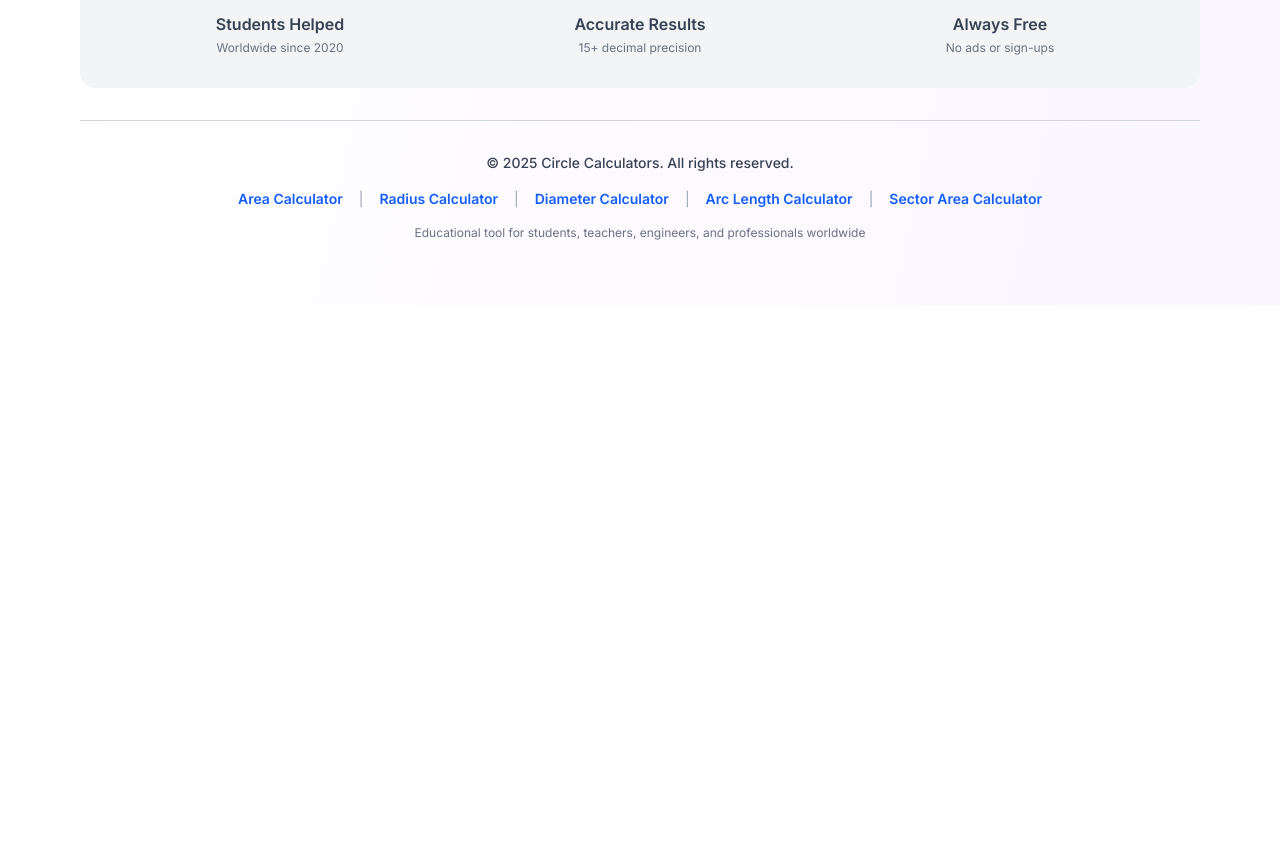
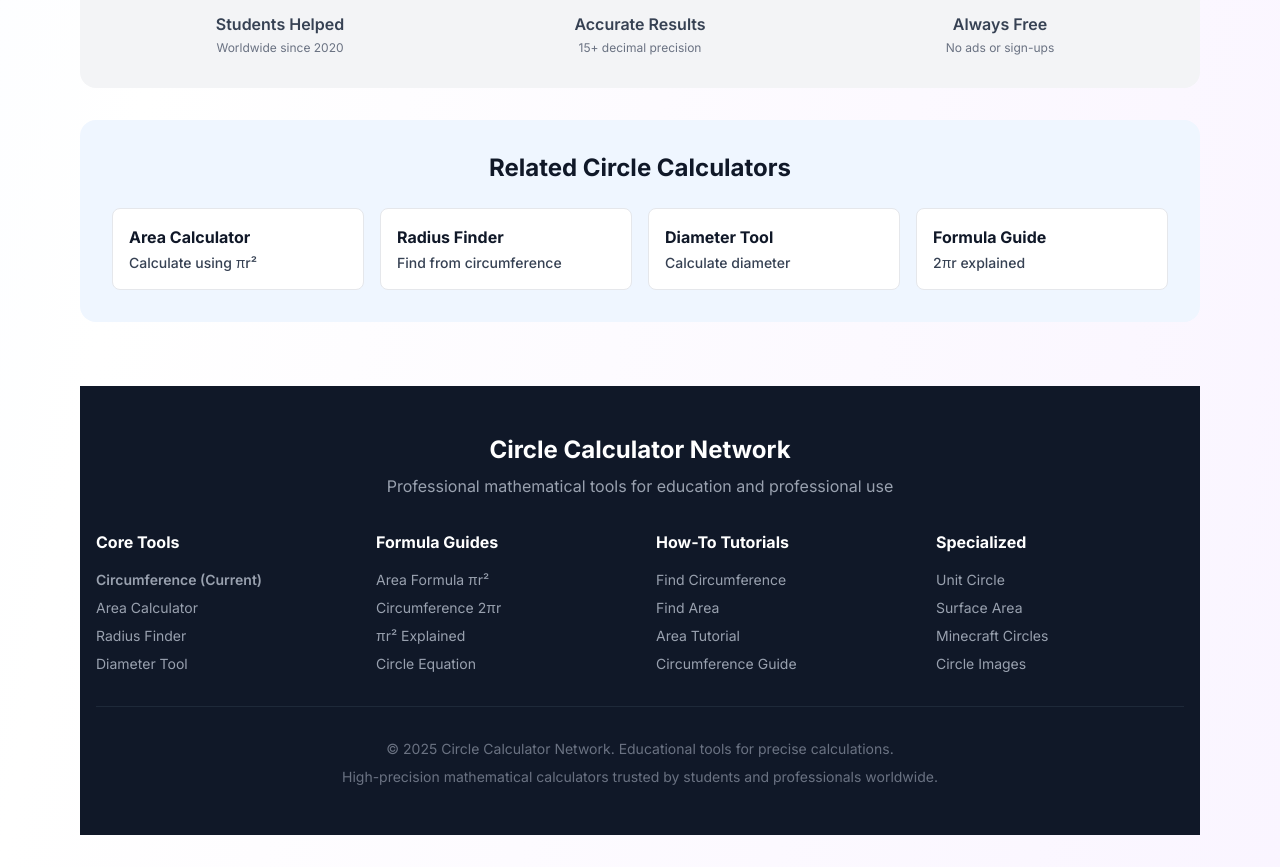
Before and after one commit to SYNC-360/circumference-calculator, a Next.js app: page / in a window 1280 px wide. Shown: the part 5970-6837 px from the top of the page. Before the commit the page ends 6275 px from the top, so only its background shows below. Built offline with nearby package versions, Linux system fonts and the light colour scheme.

Commit message:
Add comprehensive network footer with all calculator links

```diff
--- a/app/page.tsx
+++ b/app/page.tsx
@@ -670,24 +670,85 @@ export default function CircumferenceCalculator() {
           </div>
         </div>
 
-        {/* Footer */}
-        <div className="text-center text-gray-700 text-sm py-8 border-t border-gray-300">
-          <p className="mb-4 font-medium">© 2025 Circle Calculators. All rights reserved.</p>
-          <div className="flex flex-wrap justify-center gap-4 mb-4">
-            <a href="#" className="text-blue-600 hover:underline font-semibold">Area Calculator</a>
-            <span className="text-gray-400">|</span>
-            <a href="#" className="text-blue-600 hover:underline font-semibold">Radius Calculator</a>
-            <span className="text-gray-400">|</span>
-            <a href="#" className="text-blue-600 hover:underline font-semibold">Diameter Calculator</a>
-            <span className="text-gray-400">|</span>
-            <a href="#" className="text-blue-600 hover:underline font-semibold">Arc Length Calculator</a>
-            <span className="text-gray-400">|</span>
-            <a href="#" className="text-blue-600 hover:underline font-semibold">Sector Area Calculator</a>
+        {/* Related Circle Calculators - NEW SECTION */}
+        <div className="bg-blue-50 rounded-2xl p-8 mb-12">
+          <h2 className="text-2xl font-bold text-gray-900 mb-6 text-center">Related Circle Calculators</h2>
+          <div className="grid md:grid-cols-4 gap-4">
+            <a href="https://areaofcircle.com" className="bg-white p-4 rounded-lg border border-gray-200 hover:border-blue-500 transition-colors group">
+              <p className="font-bold text-gray-900 group-hover:text-blue-600 mb-1">Area Calculator</p>
+              <p className="text-sm text-gray-700 font-medium">Calculate using πr²</p>
+            </a>
+            <a href="https://radiusofacircle.com" className="bg-white p-4 rounded-lg border border-gray-200 hover:border-blue-500 transition-colors group">
+              <p className="font-bold text-gray-900 group-hover:text-blue-600 mb-1">Radius Finder</p>
+              <p className="text-sm text-gray-700 font-medium">Find from circumference</p>
+            </a>
+            <a href="https://diameterofacircle.com" className="bg-white p-4 rounded-lg border border-gray-200 hover:border-blue-500 transition-colors group">
+              <p className="font-bold text-gray-900 group-hover:text-blue-600 mb-1">Diameter Tool</p>
+              <p className="text-sm text-gray-700 font-medium">Calculate diameter</p>
+            </a>
+            <a href="https://circumferenceofacircleformula.com" className="bg-white p-4 rounded-lg border border-gray-200 hover:border-blue-500 transition-colors group">
+              <p className="font-bold text-gray-900 group-hover:text-blue-600 mb-1">Formula Guide</p>
+              <p className="text-sm text-gray-700 font-medium">2πr explained</p>
+            </a>
           </div>
-          <p className="text-xs text-gray-500">
-            Educational tool for students, teachers, engineers, and professionals worldwide
-          </p>
         </div>
+
+        {/* Network Footer - UPDATED VERSION */}
+        <footer className="bg-gray-900 text-gray-400 py-12 mt-16">
+          <div className="max-w-7xl mx-auto px-4">
+            <div className="text-center mb-8">
+              <h2 className="text-2xl font-bold text-white mb-2">Circle Calculator Network</h2>
+              <p className="text-gray-400">Professional mathematical tools for education and professional use</p>
+            </div>
+
+            <div className="grid md:grid-cols-4 gap-8 mb-8">
+              <div>
+                <h3 className="font-bold text-white mb-4">Core Tools</h3>
+                <ul className="space-y-2 text-sm">
+                  <li><a href="https://circumferenceofacircle.com" className="hover:text-white font-semibold">Circumference (Current)</a></li>
+                  <li><a href="https://areaofcircle.com" className="hover:text-white">Area Calculator</a></li>
+                  <li><a href="https://radiusofacircle.com" className="hover:text-white">Radius Finder</a></li>
+                  <li><a href="https://diameterofacircle.com" className="hover:text-white">Diameter Tool</a></li>
+                </ul>
+              </div>
+
+              <div>
+                <h3 className="font-bold text-white mb-4">Formula Guides</h3>
+                <ul className="space-y-2 text-sm">
+                  <li><a href="https://circleareaformula.com" className="hover:text-white">Area Formula πr²</a></li>
+                  <li><a href="https://circumferenceofacircleformula.com" className="hover:text-white">Circumference 2πr</a></li>
+                  <li><a href="https://formulaforareaofacircle.com" className="hover:text-white">πr² Explained</a></li>
+                  <li><a href="https://equationofacircle.com" className="hover:text-white">Circle Equation</a></li>
+                </ul>
+              </div>
+
+              <div>
+                <h3 className="font-bold text-white mb-4">How-To Tutorials</h3>
+                <ul className="space-y-2 text-sm">
+                  <li><a href="https://howtofindcircumference.com" className="hover:text-white">Find Circumference</a></li>
+                  <li><a href="https://howtofindareaofacircle.com" className="hover:text-white">Find Area</a></li>
+                  <li><a href="https://howtofindtheareaofacircle.com" className="hover:text-white">Area Tutorial</a></li>
+                  <li><a href="https://howtofindcircumferenceofacircle.com" className="hover:text-white">Circumference Guide</a></li>
+                </ul>
+              </div>
+
+              <div>
+                <h3 className="font-bold text-white mb-4">Specialized</h3>
+                <ul className="space-y-2 text-sm">
+                  <li><a href="https://unitcircleradians.com" className="hover:text-white">Unit Circle</a></li>
+                  <li><a href="https://surfaceareaofacircle.com" className="hover:text-white">Surface Area</a></li>
+                  <li><a href="https://minecraftcirclechart.com" className="hover:text-white">Minecraft Circles</a></li>
+                  <li><a href="https://circlepng.com" className="hover:text-white">Circle Images</a></li>
+                </ul>
+              </div>
+            </div>
+
+            <div className="text-center text-sm text-gray-500 pt-8 border-t border-gray-800">
+              <p>© 2025 Circle Calculator Network. Educational tools for precise calculations.</p>
+              <p className="mt-2">High-precision mathematical calculators trusted by students and professionals worldwide.</p>
+            </div>
+          </div>
+        </footer>
       </div>
     </div>
   );
```
